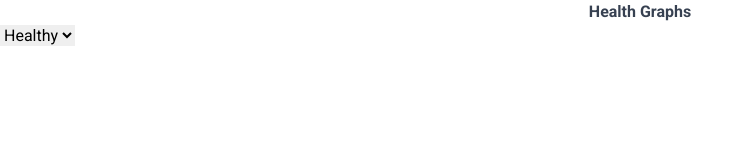
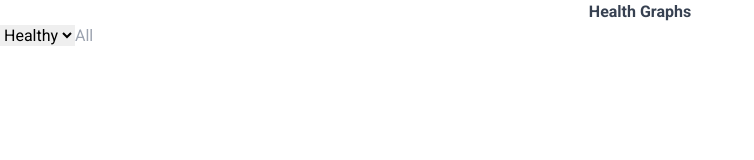
Before and after one commit to camelCaseCrew/itu_predictive_maintenance, a Next.js app in the folder frontend/: page /test in a window 1280 px wide. Shown: the top 160 px of the page, without its empty margins (0-754 px from the left). Built offline with nearby package versions, Linux system fonts and the light colour scheme.

Commit message:
Added: Text input for serial number

```diff
--- a/frontend/src/pages/test.tsx
+++ b/frontend/src/pages/test.tsx
@@ -26,6 +26,8 @@ export default function test() {
         <option value="critical">Critical</option>
       </select>
 
+      <input type="text" placeholder="All"></input>
+
       <div className=" w-screen h-screen">
       <iframe className="w-full h-full" loading="lazy" src={grafanaSrc} ></iframe>
       </div>
```
